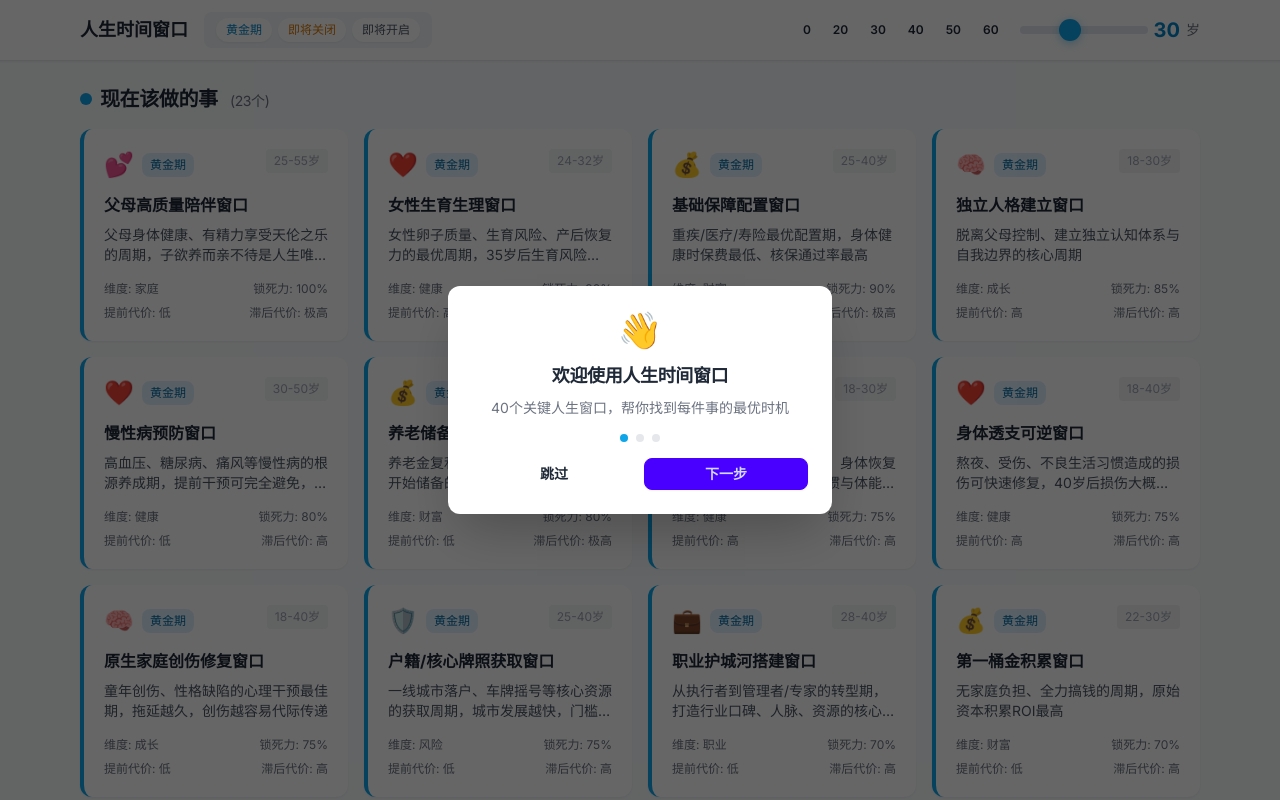
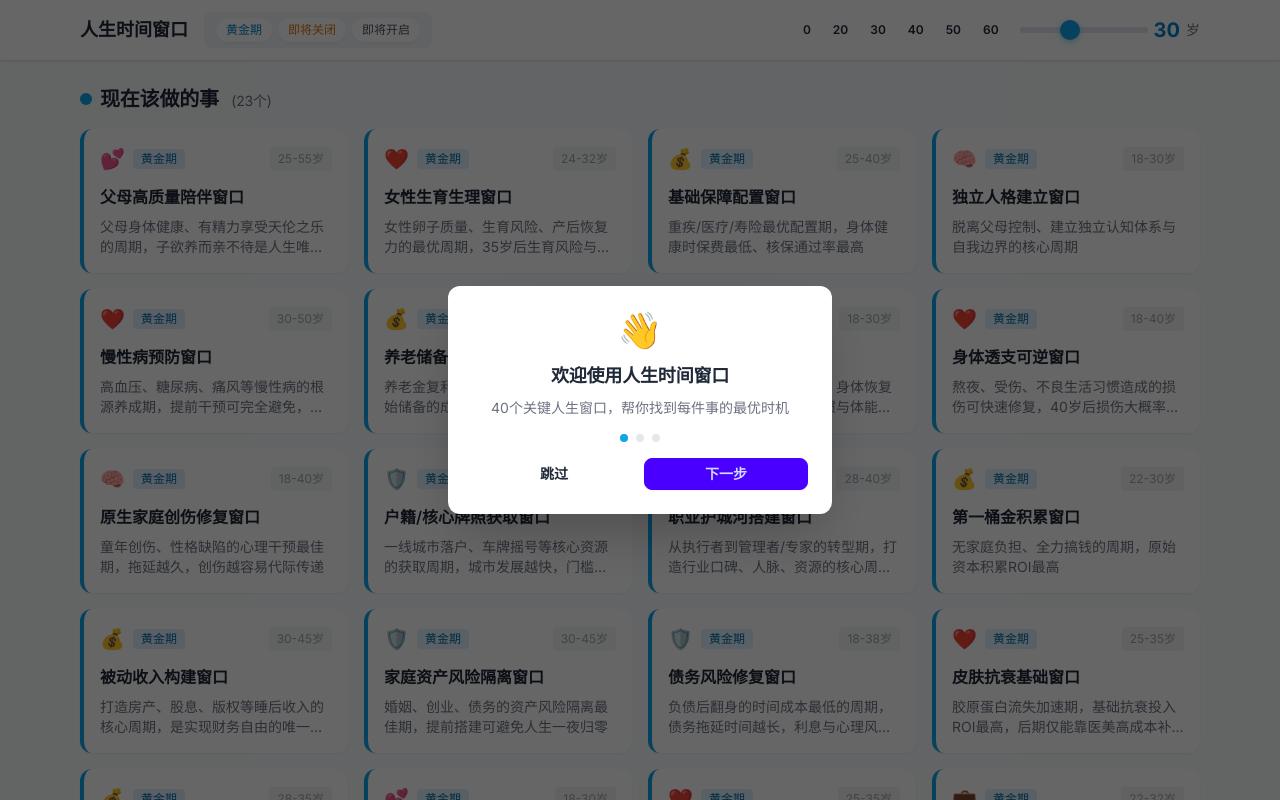
Before and after one commit to HANXU2018/UnyieldingChinese, a plain HTML site: page index.html in a window 1280 px wide. Shown: the top 800 px of the page. Drawn offline with nearby package versions, Linux system fonts and the light colour scheme.

Commit message:
Simplify card design for better readability
Reduce card complexity:
- Remove: dimension label, lock force, early/late cost
- Keep only: icon + status + time range, title, brief desc
- Smaller padding (p-4 vs p-5)
- Smaller text sizes
- Subtler hover effects
- Faster animations (0.2s instead of 0.3s)
- Users can now scan and understand cards quickly

Co-Authored-By: Claude Sonnet 4.6 <noreply@anthropic.com>

```diff
--- a/assets/css/styles.css
+++ b/assets/css/styles.css
@@ -16,12 +16,18 @@ body {
   overflow: hidden;
 }
 
+.truncate {
+  white-space: nowrap;
+  overflow: hidden;
+  text-overflow: ellipsis;
+}
+
 /* Top sticky age slider */
 input[type="range"] {
   -webkit-appearance: none;
   appearance: none;
-  height: 8px;
-  border-radius: 4px;
+  height: 6px;
+  border-radius: 3px;
   background: #e2e8f0;
   cursor: pointer;
 }
@@ -29,28 +35,28 @@ input[type="range"] {
 input[type="range"]::-webkit-slider-thumb {
   -webkit-appearance: none;
   appearance: none;
-  width: 22px;
-  height: 22px;
+  width: 20px;
+  height: 20px;
   border-radius: 50%;
   background: #0ea5e9;
   cursor: grab;
-  box-shadow: 0 2px 8px rgba(14, 165, 233, 0.4);
+  box-shadow: 0 2px 6px rgba(14, 165, 233, 0.4);
   transition: transform 0.15s ease;
 }
 
 input[type="range"]::-webkit-slider-thumb:hover {
-  transform: scale(1.2);
-  box-shadow: 0 4px 12px rgba(14, 165, 233, 0.5);
+  transform: scale(1.15);
+  box-shadow: 0 3px 10px rgba(14, 165, 233, 0.5);
 }
 
 input[type="range"]::-webkit-slider-thumb:active {
-  transform: scale(1.1);
+  transform: scale(1.08);
   cursor: grabbing;
 }
 
 input[type="range"]::-moz-range-thumb {
-  width: 22px;
-  height: 22px;
+  width: 20px;
+  height: 20px;
   border-radius: 50%;
   background: #0ea5e9;
   cursor: grab;
@@ -63,22 +69,22 @@ input[type="range"]::-moz-range-thumb {
 }
 
 .status-filter-btn:hover {
-  transform: scale(1.05);
+  transform: scale(1.02);
 }
 
 /* Card styles */
 [data-id] {
-  transition: all 0.3s cubic-bezier(0.4, 0, 0.2, 1);
+  transition: all 0.25s cubic-bezier(0.4, 0, 0.2, 1);
 }
 
 [data-id]:hover {
-  transform: translateY(-4px);
-  box-shadow: 0 12px 24px rgba(0, 0, 0, 0.15);
+  transform: translateY(-2px);
+  box-shadow: 0 8px 20px rgba(0, 0, 0, 0.12);
 }
 
 /* Section divider */
 h2 {
-  letter-spacing: -0.02em;
+  letter-spacing: -0.01em;
 }
 
 /* Tab styles */
@@ -89,22 +95,22 @@ h2 {
 
 /* Modal animations */
 @keyframes fadeIn {
-  from { opacity: 0; transform: translateY(12px); }
+  from { opacity: 0; transform: translateY(8px); }
   to { opacity: 1; transform: translateY(0); }
 }
 
 .modal-mask {
-  animation: fadeIn 0.25s ease-out;
+  animation: fadeIn 0.2s ease-out;
 }
 
 .modal-content {
-  animation: fadeIn 0.25s ease-out;
+  animation: fadeIn 0.2s ease-out;
 }
 
 /* Pulse animation for warning indicator */
 @keyframes pulse {
   0%, 100% { opacity: 1; transform: scale(1); }
-  50% { opacity: 0.8; transform: scale(1.05); }
+  50% { opacity: 0.85; transform: scale(1.03); }
 }
 
 .animate-pulse {
--- a/assets/js/app.js
+++ b/assets/js/app.js
@@ -51,26 +51,17 @@ function renderCard(w) {
   const catIcons = { health: '❤️', career: '💼', finance: '💰', relation: '💕', spirit: '🧠', risk: '🛡️' };
   const catLabels = { health: '健康', career: '职业', finance: '财富', relation: '家庭', spirit: '成长', risk: '风险' };
 
-  let html = '<div class="bg-white rounded-xl p-5 shadow-sm hover:shadow-lg cursor-pointer border-l-4 ' + s.border + ' transition-all" data-id="' + w.id + '">';
-  html += '<div class="flex items-start justify-between mb-3">';
+  let html = '';
+  html += '<div class="bg-white rounded-xl p-4 shadow-sm hover:shadow-md cursor-pointer border-l-4 ' + s.border + ' transition-all" data-id="' + w.id + '">';
+  html += '<div class="flex items-center justify-between mb-3">';
   html += '<div class="flex items-center gap-2">';
-  html += '<span class="text-2xl">' + (catIcons[w.category] || '📋') + '</span>';
-  html += '<span class="px-2 py-1 rounded-lg text-xs font-medium ' + s.color + '">' + s.label + '</span>';
+  html += '<span class="text-xl">' + (catIcons[w.category] || '📋') + '</span>';
+  html += '<span class="px-2 py-0.5 rounded text-xs font-medium ' + s.color + '">' + s.label + '</span>';
   html += '</div>';
   html += '<span class="text-xs text-gray-400 bg-gray-100 px-2 py-1 rounded">' + w.goldStart + '-' + w.goldEnd + '岁</span>';
   html += '</div>';
-  html += '<h3 class="text-base font-bold text-gray-800 mb-2">' + w.title + '</h3>';
-  html += '<p class="text-sm text-gray-600 mb-4 line-clamp-2">' + w.desc + '</p>';
-  html += '<div class="space-y-2">';
-  html += '<div class="flex items-center justify-between text-xs text-gray-500">';
-  html += '<span>维度: ' + (catLabels[w.category] || '其他') + '</span>';
-  html += '<span>锁死力: ' + w.lockForce + '%</span>';
-  html += '</div>';
-  html += '<div class="flex items-center justify-between text-xs text-gray-500">';
-  html += '<span>提前代价: ' + costLabel(w.earlyCost) + '</span>';
-  html += '<span>滞后代价: ' + costLabel(w.lateCost) + '</span>';
-  html += '</div>';
-  html += '</div>';
+  html += '<h3 class="text-base font-semibold text-gray-800 mb-2 truncate">' + w.title + '</h3>';
+  html += '<p class="text-sm text-gray-500 line-clamp-2">' + w.desc + '</p>';
   html += '</div>';
   return html;
 }
```
